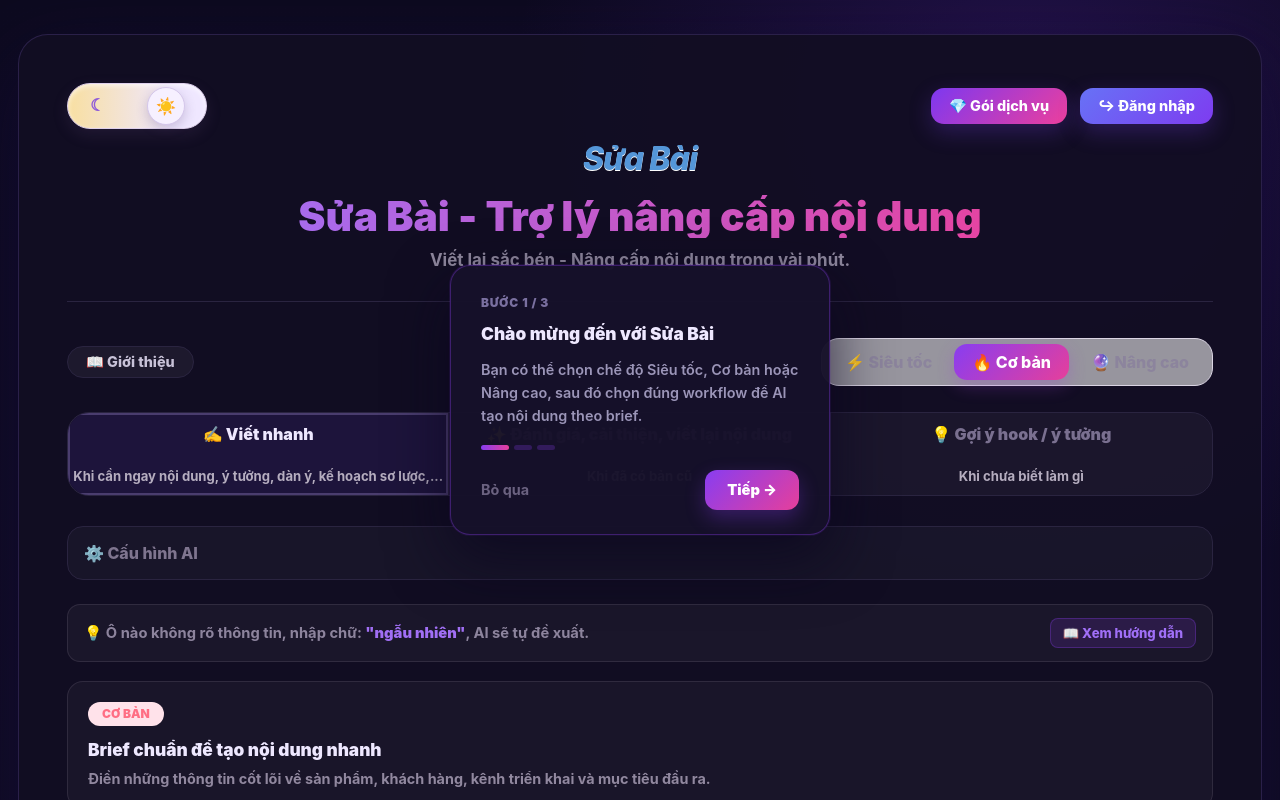
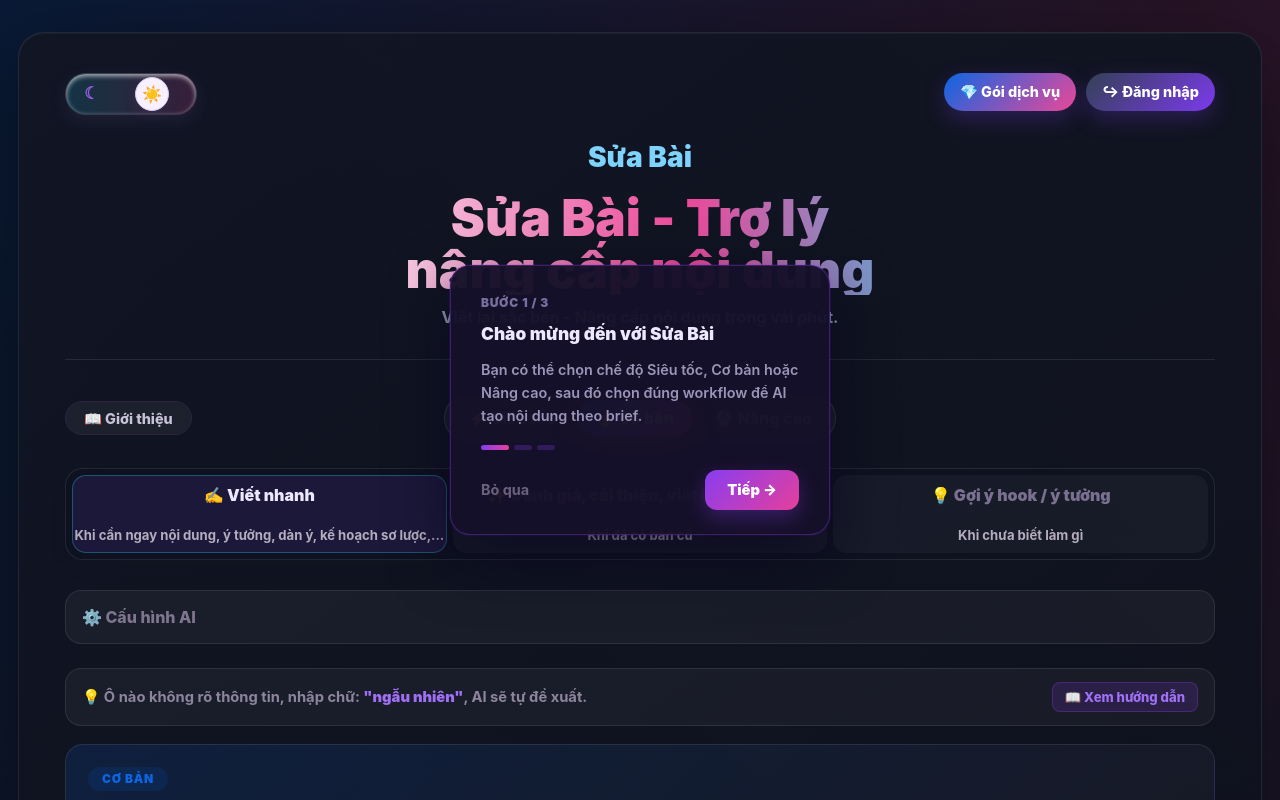
Before and after one commit to zenki12/Content, a Next.js app: page / in a window 1280 px wide. Shown: the top 800 px of the page. Built offline with nearby package versions, Linux system fonts and the light colour scheme.

Commit message:
Refresh Sua Bai interface styling

```diff
--- a/app/layout.tsx
+++ b/app/layout.tsx
@@ -1,6 +1,7 @@
 import type { Metadata } from "next";
 import { Geist, Geist_Mono } from "next/font/google";
 import "./globals.css";
+import "./ui-refresh.css";
 
 const geistSans = Geist({
   variable: "--font-geist-sans",
--- /dev/null
+++ b/app/ui-refresh.css
@@ -0,0 +1,39 @@
+/* UI refresh for Sua Bai: presentational overrides only. */
+:root {
+  --sb-bg:#f4f7fb; --sb-panel:rgba(255,255,255,.92); --sb-panel-2:#fff;
+  --sb-ink:#182033; --sb-text:#334155; --sb-muted:#64748b;
+  --sb-line:rgba(15,23,42,.12); --sb-line-strong:rgba(12,102,228,.28);
+  --sb-navy:#111827; --sb-blue:#0c66e4; --sb-cyan:#22d3ee; --sb-pink:#ec4899; --sb-orange:#f97316;
+  --sb-radius:18px;
+}
+:root[data-theme=dark] {
+  --sb-bg:#080b14; --sb-panel:rgba(15,19,32,.88); --sb-panel-2:rgba(23,28,43,.78);
+  --sb-ink:#f8fafc; --sb-text:#d7deea; --sb-muted:#8d99ad;
+  --sb-line:rgba(226,232,240,.1); --sb-line-strong:rgba(34,211,238,.32);
+}
+body {
+  background:linear-gradient(135deg,rgba(12,102,228,.10),transparent 28%),linear-gradient(225deg,rgba(236,72,153,.12),transparent 31%),linear-gradient(180deg,var(--sb-bg),#eef4fb 100%);
+  color:var(--sb-text);
+}
+:root[data-theme=dark] body {
+  background:linear-gradient(135deg,rgba(12,102,228,.16),transparent 30%),linear-gradient(225deg,rgba(236,72,153,.14),transparent 34%),linear-gradient(180deg,#080b14 0%,#111727 48%,#090d16 100%);
+}
+.oneprompt-page{padding:32px 18px 44px}.oneprompt-card{max-width:1480px;min-height:calc(100vh - 64px);padding:40px 46px 52px;border-radius:26px;background:linear-gradient(145deg,rgba(255,255,255,.96),rgba(244,247,251,.92));border:1px solid var(--sb-line);box-shadow:0 24px 70px rgba(15,23,42,.12)}
+:root[data-theme=dark] .oneprompt-card{background:linear-gradient(145deg,rgba(18,22,36,.94),rgba(14,17,29,.92) 54%,rgba(16,23,38,.92));border-color:rgba(148,163,184,.14);box-shadow:0 28px 90px rgba(0,0,0,.42),inset 0 1px 0 rgba(255,255,255,.04)}
+.top-bar{min-height:52px;align-items:flex-start}.top-actions{gap:10px}.theme-toggle{width:132px;height:42px;gap:36px;padding:4px 8px 4px 18px;background:linear-gradient(90deg,rgba(34,211,238,.16),rgba(236,72,153,.18));border-color:var(--sb-line)}.theme-toggle strong{height:34px;width:34px}.service-btn,.login-btn{border-radius:999px;min-height:38px;padding:0 16px}.service-btn{background:linear-gradient(135deg,var(--sb-blue),var(--sb-pink))}.login-btn{background:linear-gradient(135deg,#334155,#7c3aed)}
+.brand-head{max-width:760px;margin:18px auto 30px;text-align:center}.logo-mark{font-style:normal;font-size:1.75rem;font-weight:900;letter-spacing:0;color:var(--sb-blue);text-shadow:none}.brand-head h1{font-size:clamp(2.25rem,4vw,4.25rem);line-height:1.02;letter-spacing:0;text-wrap:balance;background:linear-gradient(90deg,var(--sb-ink),var(--sb-pink) 62%,var(--sb-blue));background-clip:text;-webkit-text-fill-color:transparent}.brand-head p{font-size:1rem;font-weight:720;color:var(--sb-muted)}.divider{background:var(--sb-line);margin:26px 0 34px}
+:root[data-theme=dark] .brand-head h1{background:linear-gradient(90deg,#f8fafc 4%,#ec4899 56%,#22d3ee 100%);background-clip:text;-webkit-text-fill-color:transparent}:root[data-theme=dark] .logo-mark{color:#7dd3fc}:root[data-theme=dark] .brand-head p{color:#98a3b7}
+.mode-bar{display:grid;grid-template-columns:1fr auto 1fr;align-items:center;gap:16px}.intro-btn{justify-self:start;border-radius:999px;background:var(--sb-panel-2);border-color:var(--sb-line);color:var(--sb-text);min-height:34px}.mode-tabs{justify-self:center;border-radius:999px;background:rgba(15,23,42,.05);border-color:var(--sb-line);padding:5px}.mode-tabs button{border-radius:999px;min-height:36px;padding:0 18px;color:var(--sb-muted)}
+.mode-tabs button.active,.submode-tabs button.active,.variant-picker button.active{background:linear-gradient(135deg,var(--sb-blue),var(--sb-pink));color:#fff;box-shadow:0 10px 26px rgba(236,72,153,.24)}:root[data-theme=dark] .mode-tabs,:root[data-theme=dark] .submode-tabs{background:rgba(255,255,255,.045);border-color:rgba(255,255,255,.10)}
+.workflow-tabs{border-radius:18px;border-color:var(--sb-line);background:var(--sb-panel);padding:6px;gap:6px;overflow:visible}.workflow-tabs button{border:0;border-radius:14px;background:transparent;min-height:78px;color:var(--sb-muted)}.workflow-tabs button.active{background:var(--sb-panel-2);color:var(--sb-ink);box-shadow:inset 0 0 0 1px var(--sb-line-strong),0 12px 26px rgba(15,23,42,.08)}
+.form-section{gap:18px}.notice,.quick-start,.mode-intro,.ai-settings,.advanced-panel,.saved-output,.output-card,.modal-panel{border-color:var(--sb-line);background:var(--sb-panel)}.notice{border-radius:16px}.mode-intro{border-radius:18px;padding:20px 22px;background:linear-gradient(135deg,rgba(12,102,228,.08),rgba(255,255,255,.8))}.mode-intro h2{font-size:1.12rem;color:var(--sb-ink)}.mode-intro p{color:var(--sb-muted)}.mode-intro-advanced{background:linear-gradient(135deg,rgba(124,58,237,.15),rgba(236,72,153,.09));border-color:rgba(236,72,153,.25)}
+:root[data-theme=dark] .notice,:root[data-theme=dark] .quick-start,:root[data-theme=dark] .mode-intro,:root[data-theme=dark] .ai-settings,:root[data-theme=dark] .advanced-panel,:root[data-theme=dark] .saved-output,:root[data-theme=dark] .output-card,:root[data-theme=dark] .modal-panel{background:rgba(255,255,255,.045);border-color:rgba(255,255,255,.09)}:root[data-theme=dark] .mode-intro{background:linear-gradient(135deg,rgba(12,102,228,.15),rgba(255,255,255,.035))}:root[data-theme=dark] .mode-intro-advanced{background:linear-gradient(135deg,rgba(124,58,237,.22),rgba(236,72,153,.10));border-color:rgba(236,72,153,.3)}
+.section-chip{background:rgba(12,102,228,.12);color:var(--sb-blue);letter-spacing:.06em}.section-chip.purple{background:rgba(124,58,237,.16);color:#a855f7}.required-badge{background:linear-gradient(135deg,var(--sb-orange),#fb7185);color:#fff}.form-field{gap:9px}.field-label{color:var(--sb-ink)}.micro-hint,.optional-hint{color:var(--sb-muted)}
+input,textarea,select{border-radius:14px;background:rgba(255,255,255,.84);border-color:var(--sb-line);color:var(--sb-text);min-height:46px}textarea{min-height:108px}input:focus,textarea:focus,select:focus{border-color:var(--sb-cyan);box-shadow:0 0 0 4px rgba(34,211,238,.16)}
+:root[data-theme=dark] input,:root[data-theme=dark] textarea,:root[data-theme=dark] select{background:rgba(255,255,255,.06);border-color:rgba(255,255,255,.10);color:#f8fafc}:root[data-theme=dark] input::placeholder,:root[data-theme=dark] textarea::placeholder{color:#6f7c91}.choice-pill,.preset-btn,.quick-chip{border-radius:999px;background:rgba(15,23,42,.04);border-color:var(--sb-line);color:var(--sb-text);min-height:34px}.choice-pill.active,.preset-btn.active,.quick-chip:hover{background:linear-gradient(135deg,rgba(12,102,228,.14),rgba(236,72,153,.16));border-color:rgba(236,72,153,.32);color:var(--sb-ink)}
+:root[data-theme=dark] .choice-pill,:root[data-theme=dark] .preset-btn,:root[data-theme=dark] .quick-chip{background:rgba(255,255,255,.055);border-color:rgba(255,255,255,.09);color:#d7deea}:root[data-theme=dark] .choice-pill.active,:root[data-theme=dark] .preset-btn.active{background:linear-gradient(135deg,rgba(12,102,228,.24),rgba(236,72,153,.22));border-color:rgba(236,72,153,.38);color:#fff}.advanced-panel{border-left:4px solid rgba(236,72,153,.38);border-radius:18px;padding:18px}.ratio-value-badge{background:rgba(34,211,238,.12);color:var(--sb-blue)}
+.submit-row{margin-top:18px}.primary-btn{width:100%;min-height:62px;border-radius:16px;background:linear-gradient(90deg,var(--sb-blue),#8b5cf6 46%,var(--sb-pink));box-shadow:0 16px 36px rgba(236,72,153,.24);font-size:1.02rem}.save-btn{border-radius:14px;background:var(--sb-panel-2);border-color:var(--sb-line);color:var(--sb-text)}.output-card{border-radius:18px}.saved-output{border-radius:18px}.status{color:var(--sb-blue);font-weight:800}.error{border-color:rgba(220,38,38,.28);background:rgba(220,38,38,.08)}
+button:focus-visible,input:focus-visible,textarea:focus-visible,select:focus-visible,summary:focus-visible{outline:2px solid var(--sb-cyan);outline-offset:3px}
+@media (max-width:980px){.oneprompt-page{padding:12px}.oneprompt-card{padding:26px 18px 34px;border-radius:22px}.mode-bar{grid-template-columns:1fr;justify-items:center}.intro-btn{justify-self:center}.workflow-tabs{grid-template-columns:1fr}.brand-head h1{font-size:2.4rem}.model-grid,.form-grid{grid-template-columns:1fr}}
+@media (max-width:560px){.top-bar{align-items:center}.top-actions{width:100%;justify-content:center;flex-wrap:wrap}.mode-tabs{width:100%;justify-content:center}.mode-tabs button{flex:1;padding:0 10px}.primary-btn{min-height:58px}.brand-head{margin-top:12px}.brand-head h1{font-size:2rem}}
+@media (prefers-reduced-motion:reduce){*,*::before,*::after{animation-duration:.001ms!important;transition-duration:.001ms!important;scroll-behavior:auto!important}}
```
